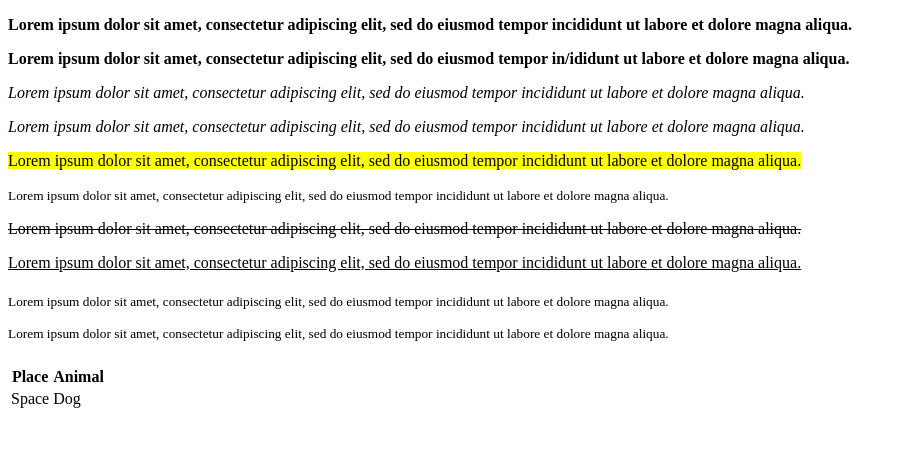
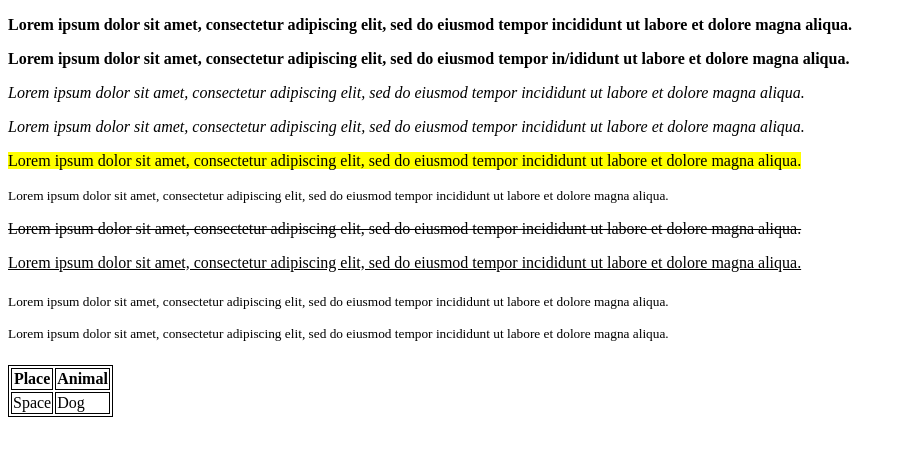
Before and after one commit to bzuj/coursework, a plain HTML site: page index.html in a window 1280 px wide. Shown: the whole page, without its empty margins (0-906 px from the left). Drawn offline with Linux system fonts and the light colour scheme.

Commit message:
Frame for table

```diff
--- a/index.html
+++ b/index.html
@@ -34,14 +34,14 @@
 
 <p><sup>Lorem ipsum dolor sit amet, consectetur adipiscing elit, sed do eiusmod tempor incididunt ut labore et dolore magna aliqua.</sup></p>
 
-<table>
-	<tr>
-		<th>Place</th>
-		<th>Animal</th>
+<table style="border: 1px solid black;">
+	<tr style="border: 1px solid black;">
+		<th style="border: 1px solid black;">Place</th>
+		<th style="border: 1px solid black;">Animal</th>
 	</tr>
-	<tr>
-		<td>Space</td>
-		<td>Dog</td>
+	<tr style="border: 1px solid black;">
+		<td style="border: 1px solid black;">Space</td>
+		<td style="border: 1px solid black;">Dog</td>
 	</tr>
 </table>
 
```
